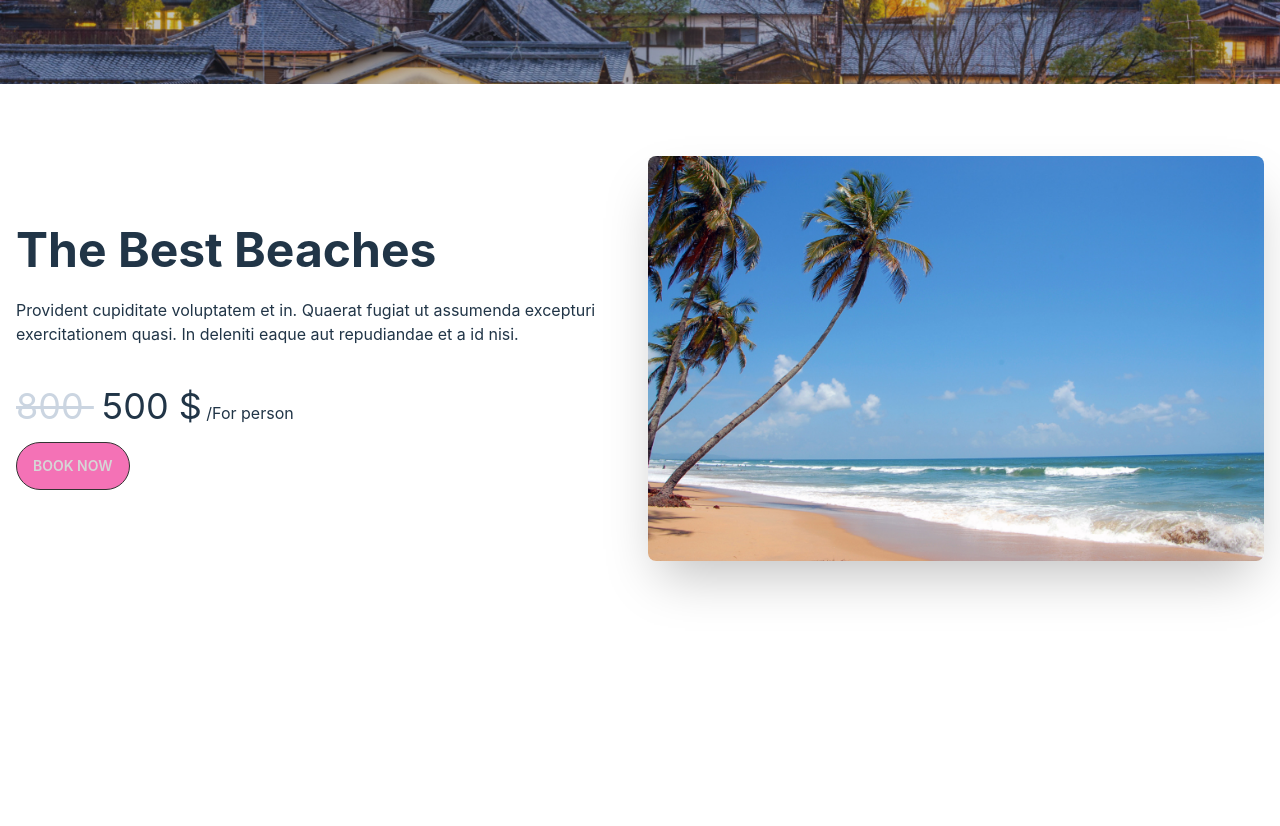
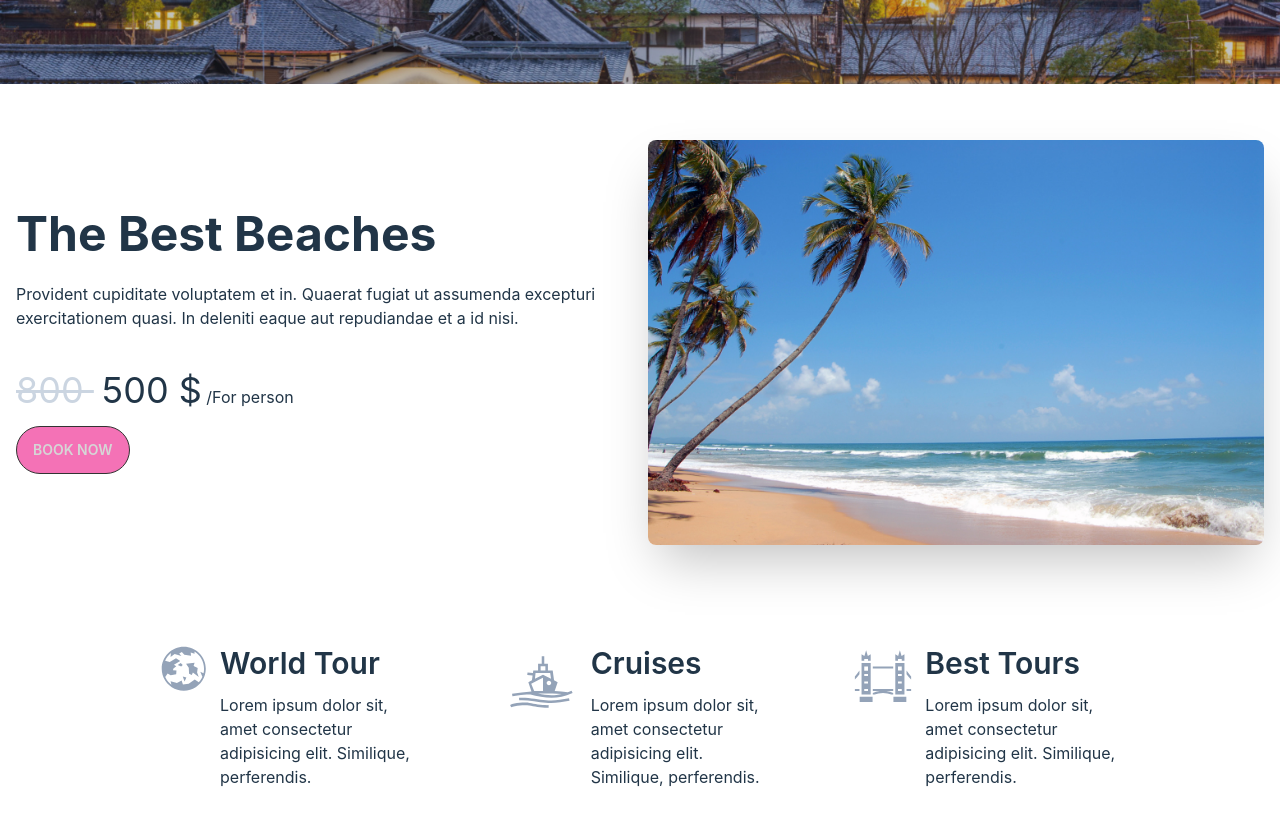
Before and after one commit to 0xkabir/next-trip, a React (Vite) app: page / in a window 1280 px wide. Shown: the part 1100-1926 px from the top of the page. Before the commit the page ends 1733 px from the top, so only its background shows below. Built offline with nearby package versions, Linux system fonts and the light colour scheme.

Commit message:
world tour features added

```diff
--- a/package.json
+++ b/package.json
@@ -13,6 +13,7 @@
     "firebase": "^9.18.0",
     "react": "^18.2.0",
     "react-dom": "^18.2.0",
+    "react-icons": "^4.8.0",
     "react-router-dom": "^6.9.0"
   },
   "devDependencies": {
--- a/src/pages/BestBeaches/BestBeaches.jsx
+++ b/src/pages/BestBeaches/BestBeaches.jsx
@@ -3,7 +3,7 @@ import React from "react";
 import img from "../../assets/images/beach.jpg";
 const BestBeaches = () => {
 	return (
-		<div className="my-14">
+		<div className="my-10">
 			<div className="hero">
 				<div className="hero-content flex-col lg:flex-row-reverse">
 					<div className="w-1/2">
--- a/src/pages/Home/Home.jsx
+++ b/src/pages/Home/Home.jsx
@@ -1,6 +1,7 @@
 import React from 'react';
 import BestBeaches from '../BestBeaches/BestBeaches';
 import NextHoliday from '../NextHoliday/NextHoliday';
+import WorldTour from '../WorldTour/WorldTour';
 
 const Home = () => {
     return (
@@ -8,6 +9,7 @@ const Home = () => {
 
         <NextHoliday></NextHoliday>
         <BestBeaches></BestBeaches>
+        <WorldTour></WorldTour>
         </div>
     );
 };
--- /dev/null
+++ b/src/pages/WorldTour/WorldTour.jsx
@@ -0,0 +1,66 @@
+import React from "react";
+import { GiWorld,GiCruiser ,GiTowerBridge} from 'react-icons/gi';
+
+const WorldTour = () => {
+	return (
+		<div className="w-4/5 mx-auto my-5">
+            <div className="grid lg:grid-cols-3 md:grid-cols-2 grid-cols-1 gap-4">
+			<div className="bg-white rounded-md">
+				<div className="card-body">
+					<div className="flex">
+						<div>
+                            <GiWorld className="text-5xl mr-3 mt-3 text-slate-400"/>
+                        </div>
+						<div>
+							<h2 className="card-title text-3xl py-3">World Tour</h2>
+							<p>
+								Lorem ipsum dolor sit, amet consectetur adipisicing elit.
+								Similique, perferendis.
+							</p>
+
+						</div>
+					</div>
+				</div>
+			</div>
+			<div className=" bg-white rounded-md">
+				<div className="card-body">
+					<div className="flex">
+						<div>
+                            <GiCruiser className="text-7xl mr-3 mt-3 text-slate-400"/>
+                        </div>
+						<div>
+							<h2 className="card-title text-3xl py-3">Cruises</h2>
+							<p>
+								Lorem ipsum dolor sit, amet consectetur adipisicing elit.
+								Similique, perferendis.
+							</p>
+
+						</div>
+					</div>
+				</div>
+			</div>
+			<div className=" bg-white rounded-md">
+				<div className="card-body">
+					<div className="flex">
+						<div>
+                            <GiTowerBridge className="text-6xl mr-3 mt-3 text-slate-400"/>
+                        </div>
+						<div>
+							<h2 className="card-title text-3xl py-3">Best Tours</h2>
+							<p>
+								Lorem ipsum dolor sit, amet consectetur adipisicing elit.
+								Similique, perferendis.
+							</p>
+							{/* <div className="card-actions justify-end">
+								<button className="btn">Buy Now</button>
+							</div> */}
+						</div>
+					</div>
+				</div>
+			</div>
+		</div>
+        </div>
+	);
+};
+
+export default WorldTour;
```
Also changed, not shown: 1 other file (tests, documents, lock files or other folders).
